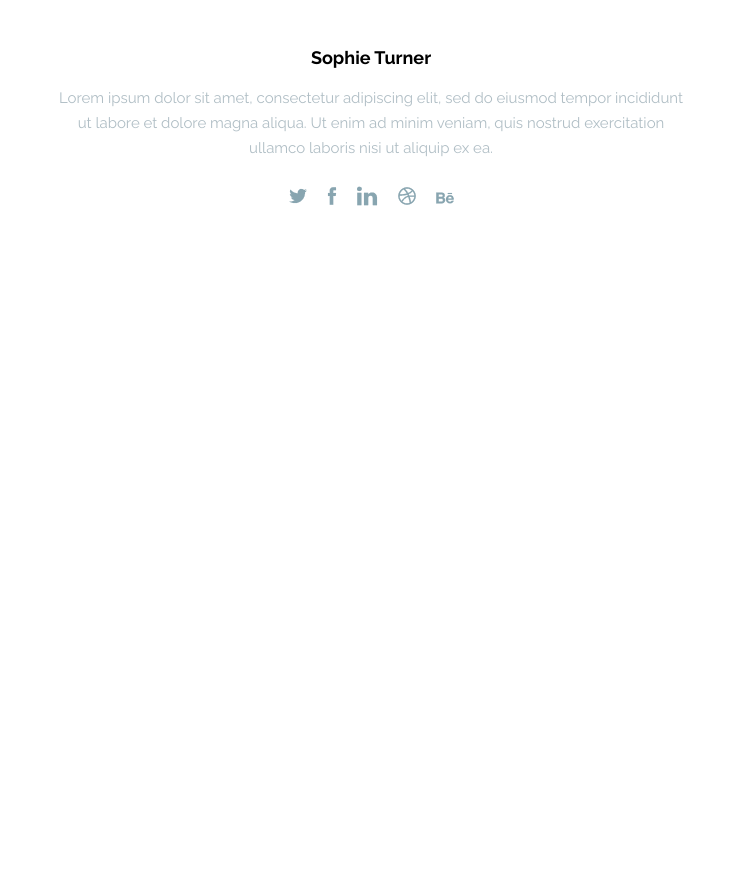
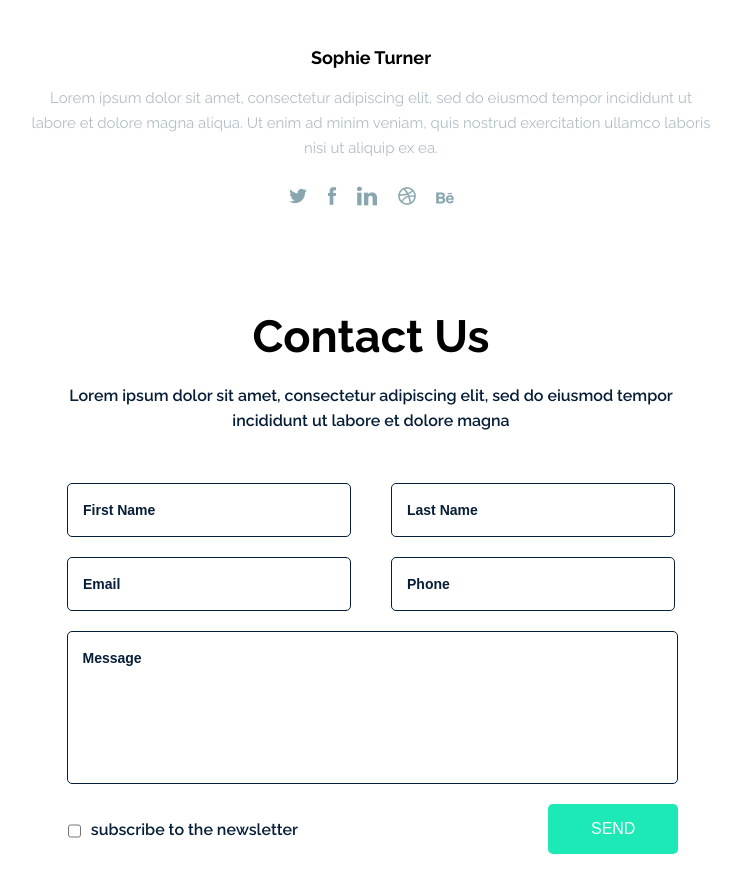
Before and after one commit to mak7ilenin/Service-Manager, a plain HTML site: page index.html in a window 1280 px wide. Shown: the part 3620-4502 px from the top of the page, without its empty margins (437-1178 px from the left). Before the commit the page ends 3838 px from the top, so only its background shows below. Drawn offline with Linux system fonts and the light colour scheme.

Commit message:
Made a help page.

```diff
--- a/css/styles.scss
+++ b/css/styles.scss
@@ -577,7 +577,7 @@ header {
     }
 }
 .team_page {
-    width: 40%;
+    width: 45%;
     margin: 0 auto;
     margin-top: 100px;
     font-family: $main_font;
@@ -603,9 +603,11 @@ header {
             margin-top: 50px;
         }
         &:nth-child(5) {
+            width: 95%;
             font-size: 15px;
             line-height: 25px;
             margin: 0;
+            margin: 0 auto;
         }
     }
     .soc_medias {
@@ -646,3 +648,96 @@ header {
         }
     }
 }
+.help_page {
+    width: 40%;
+    margin: 0 auto;
+    margin-top: 100px;
+    display: flex;
+    justify-content: center;
+    align-items: center;
+    flex-wrap: wrap;
+    font-family: $main_font;
+    h2 {
+        font-size: 45px;
+        font-weight: 700;
+    }
+    p {
+        color: $dark_blue;
+        font-weight: 600;
+        margin: 0;
+        margin-top: 20px;
+        margin-bottom: 50px;
+        text-align: center;
+        line-height: 25px;
+    }
+}
+form {
+    width: 100%;
+    display: flex;
+    justify-content: center;
+    align-items: center;
+    flex-wrap: wrap;
+    input {
+        border-radius: 5px;
+        font-size: inherit;
+        font-weight: 500;
+        padding-left: 15px;
+    }
+    .client_info {
+        display: flex;
+        justify-content: center;
+        flex-wrap: wrap;
+        input {
+            width: 265px;
+            height: 50px;
+            border: 1px solid $dark_blue;
+            &::placeholder {
+                color: $dark_blue;
+                line-height: 25px;
+                font-size: 14px;
+                font-weight: 600;
+            }
+            &:nth-child(1), &:nth-child(2) {
+                margin-bottom: 20px;
+            }
+            &:nth-child(1), &:nth-child(3) {
+                margin-right: 40px;
+            }
+        }
+        .client_message {
+            width: 592px;
+            padding-bottom: 100px;
+            margin-top: 20px;
+            margin-left: 2px;
+        }
+    }
+    .bottom_form {
+        width: 96%;
+        height: 90px;
+        display: flex;
+        align-items: center;
+        p {
+            margin: 0;
+        }
+        .checkbox_container {
+            width: 100%;
+            display: flex;
+            input {
+                margin-top: 6.5px;
+                margin-right: 10px;
+            }
+        }
+        .button {
+            button {
+                width: 130px;
+                height: 50px;
+                border: none;
+                border-radius: 5px;
+                background-color: #1de9b6;
+                color: #fff;
+                font-size: 16px;
+                line-height: 30px;
+            }
+        }
+    }
+}
--- a/index.html
+++ b/index.html
@@ -60,7 +60,7 @@
                 <li><a href="#service">Service</a></li>
                 <li><a href="#aboutUs">About us</a></li>
                 <li><a href="#team">Team</a></li>
-                <li><a href="help">Help</a></li>
+                <li><a href="#help">Help</a></li>
             </ul>
             <div class="signUp_button">
                 <a href="">sign up</a>
@@ -333,7 +333,7 @@
                     </div>
                 </div>
             </div>
-            <div class="team_page">
+            <div class="team_page" id="team">
                 <h2>Our Team</h2>
                 <p>
                     Lorem ipsum dolor sit amet, consectetur adipiscing elit,
@@ -373,6 +373,31 @@
                     </div>
                 </div>
             </div>
+            <div class="help_page" id="help">
+                <h2>Contact Us</h2>
+                <p>
+                    Lorem ipsum dolor sit amet, consectetur adipiscing elit,
+                    sed do eiusmod tempor incididunt ut labore et dolore magna
+                </p>
+                <form>
+                    <div class="client_info">
+                        <input type="text" placeholder="First Name">
+                        <input type="text" placeholder="Last Name">
+                        <input type="email" placeholder="Email">
+                        <input type="number" placeholder="Phone">
+                        <input class="client_message" type="text" placeholder="Message">
+                    </div>
+                    <div class="bottom_form">
+                        <div class="checkbox_container">
+                            <input type="checkbox">
+                            <p>subscribe to the newsletter</p>
+                        </div>
+                        <div class="button">
+                            <button type="submit">SEND</button>
+                        </div>
+                    </div>
+                </form>
+            </div>
         </main>
     </div>
 
```
Also changed, not shown: css/styles.css, 1 other file.
